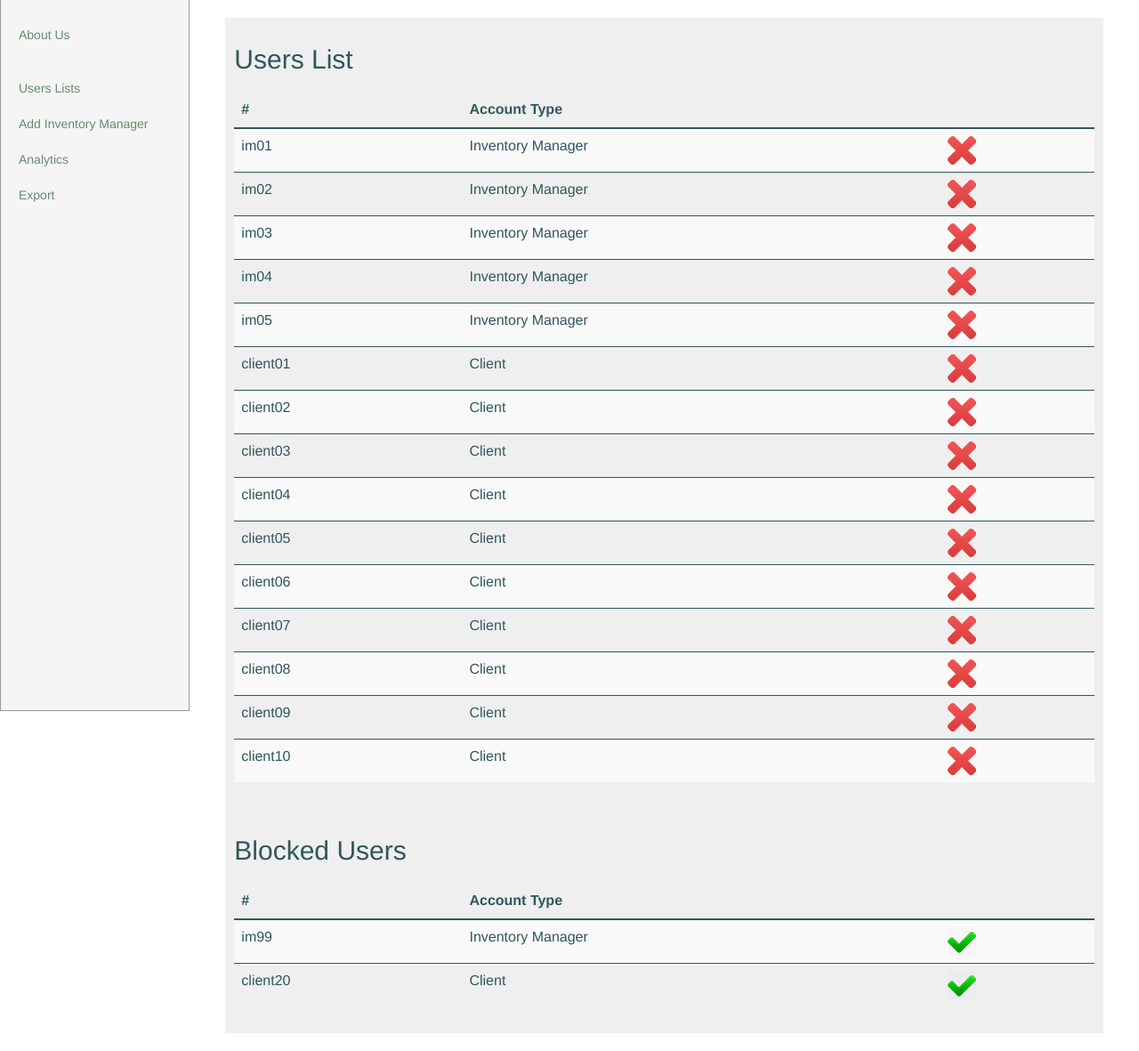
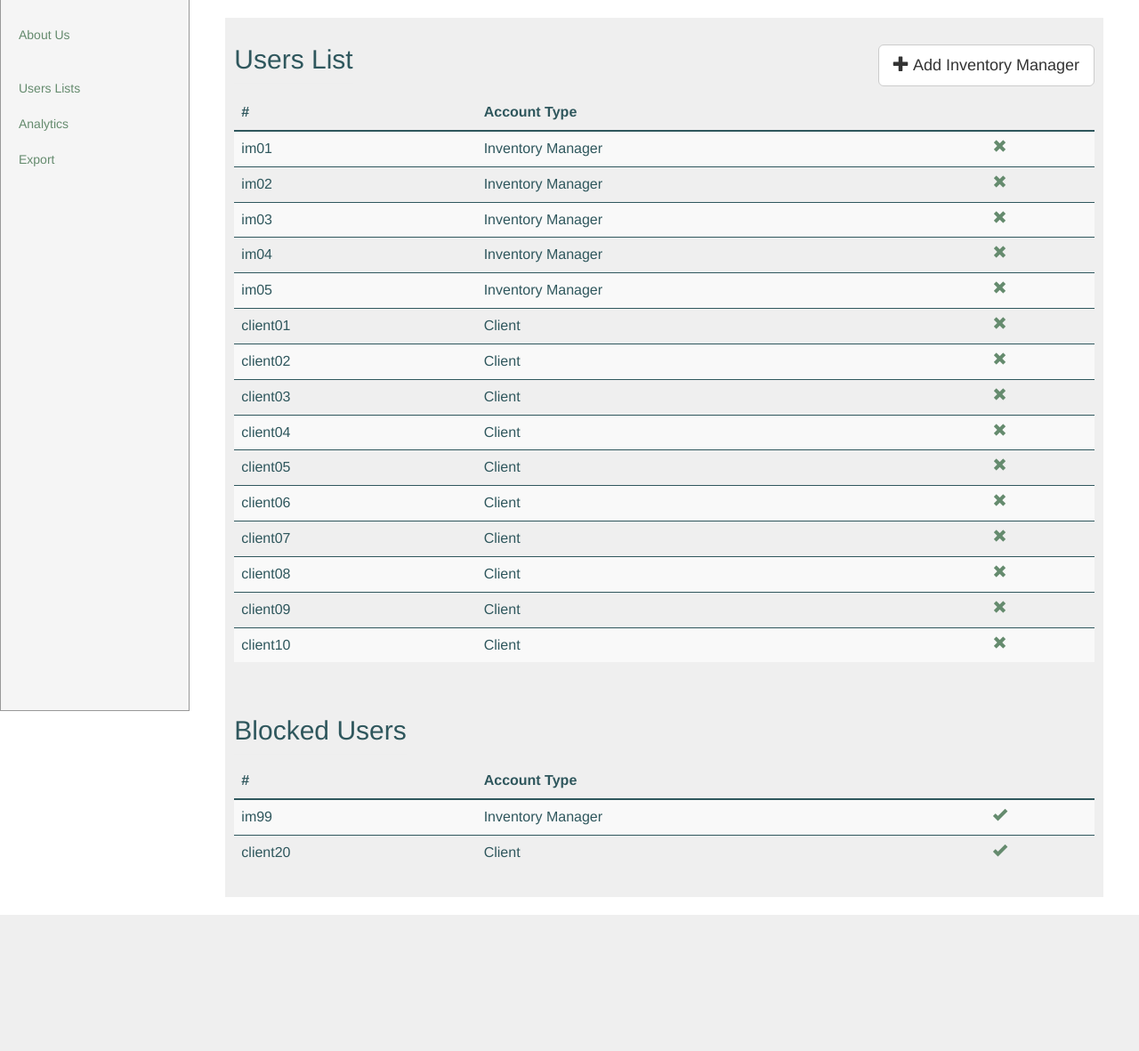
Before and after one commit to 444Duarte/LBAW, a PHP site: page /templates/admin_user_list.php in a window 1280 px wide. Shown: the part 50-1231 px from the top of the page at 89% size. After the commit the page ends 1078 px from the top, so only its background shows below. Run offline with PHP 8.4, Linux system fonts and the light colour scheme; some web fonts are replaced.

Commit message:
Updated user list page

```diff
--- a/templates/admin_user_list.php
+++ b/templates/admin_user_list.php
@@ -8,11 +8,14 @@
 	<div class="container-fluid">
     <div class="row">
       <?php include_once 'sidebar.html';?>
-
-
       <div class="col-sm-0 col-sm-offset-3 col-md-0 col-md-offset-2 main">
         <div class="generic-element">
-          <h2 class="sub-header">Users List</h2>
+          <div class="table-top-header">
+            <h2 class="sub-header">Users List</h2>
+            <button id="add-user-button" type="button" class="btn btn-default btn-lg" data-toggle="modal" data-target="#add-user-modal" data-whatever="@getbootstrap">
+              <span class="glyphicon glyphicon-plus" aria-hidden="true"></span> Add Inventory Manager
+            </button>
+          </div>
           <div class="table-responsive">
             <table class="table table-striped">
               <thead>
@@ -26,77 +29,77 @@
                 <tr>
                   <td>im01</td>
                   <td>Inventory Manager</td>
-                  <td><a href=""> <img class="delete_icon" src="res/delete-icon_32.png" alt="Block User" title="Block User"></a></td>
+                  <td><a href="" title="Block Account"><span class="glyphicon glyphicon-remove" aria-hidden="true"></span></a></td>
                 </tr>
                 <tr>
                   <td>im02</td>
                   <td>Inventory Manager</td>
-                  <td><a href=""> <img class="delete_icon" src="res/delete-icon_32.png" alt="Block User" title="Block User"></a></td>
+                  <td><a href="" title="Block Account"><span class="glyphicon glyphicon-remove" aria-hidden="true"></span></a></td>
                 </tr>
                 <tr>
                   <td>im03</td>
                   <td>Inventory Manager</td>
-                  <td><a href=""> <img class="delete_icon" src="res/delete-icon_32.png" alt="Block User" title="Block User"></a></td>
+                  <td><a href="" title="Block Account"><span class="glyphicon glyphicon-remove" aria-hidden="true"></span></a></td>
                 </tr>
                 <tr>
                   <td>im04</td>
                   <td>Inventory Manager</td>
-                  <td><a href=""> <img class="delete_icon" src="res/delete-icon_32.png" alt="Block User" title="Block User"></a></td>
+                  <td><a href="" title="Block Account"><span class="glyphicon glyphicon-remove" aria-hidden="true"></span></a></td>
                 </tr>
                 <tr>
                   <td>im05</td>
                   <td>Inventory Manager</td>
-                  <td><a href=""> <img class="delete_icon" src="res/delete-icon_32.png" alt="Block User" title="Block User"></a></td>
+                  <td><a href="" title="Block Account"><span class="glyphicon glyphicon-remove" aria-hidden="true"></span></a></td>
                 </tr>
                 <tr>
                   <td>client01</td>
                   <td>Client</td>
-                  <td><a href=""> <img class="delete_icon" src="res/delete-icon_32.png" alt="Block User" title="Block User"></a></td>
+                  <td><a href="" title="Block Account"><span class="glyphicon glyphicon-remove" aria-hidden="true"></span></a></td>
                 </tr>
                 <tr>
                   <td>client02</td>
                   <td>Client</td>
-                  <td><a href=""> <img class="delete_icon" src="res/delete-icon_32.png" alt="Block User" title="Block User"></a></td>
+                  <td><a href="" title="Block Account"><span class="glyphicon glyphicon-remove" aria-hidden="true"></span></a></td>
                 </tr>
                 <tr>
                   <td>client03</td>
                   <td>Client</td>
-                  <td><a href=""> <img class="delete_icon" src="res/delete-icon_32.png" alt="Block User" title="Block User"></a></td>
+                  <td><a href="" title="Block Account"><span class="glyphicon glyphicon-remove" aria-hidden="true"></span></a></td>
                 </tr>
                 <tr>
                   <td>client04</td>
                   <td>Client</td>
-                  <td><a href=""> <img class="delete_icon" src="res/delete-icon_32.png" alt="Block User" title="Block User"></a></td>
+                  <td><a href="" title="Block Account"><span class="glyphicon glyphicon-remove" aria-hidden="true"></span></a></td>
                 </tr>
                 <tr>
                   <td>client05</td>
                   <td>Client</td>
-                  <td><a href=""> <img class="delete_icon" src="res/delete-icon_32.png" alt="Block User" title="Block User"></a></td>
+                  <td><a href="" title="Block Account"><span class="glyphicon glyphicon-remove" aria-hidden="true"></span></a></td>
                 </tr>
                 <tr>
                   <td>client06</td>
                   <td>Client</td>
-                  <td><a href=""> <img class="delete_icon" src="res/delete-icon_32.png" alt="Block User" title="Block User"></a></td>
+                  <td><a href="" title="Block Account"><span class="glyphicon glyphicon-remove" aria-hidden="true"></span></a></td>
                 </tr>
                 <tr>
                   <td>client07</td>
                   <td>Client</td>
-                  <td><a href=""> <img class="delete_icon" src="res/delete-icon_32.png" alt="Block User" title="Block User"></a></td>
+                  <td><a href="" title="Block Account"><span class="glyphicon glyphicon-remove" aria-hidden="true"></span></a></td>
                 </tr>
                 <tr>
                   <td>client08</td>
                   <td>Client</td>
-                  <td><a href=""> <img class="delete_icon" src="res/delete-icon_32.png" alt="Block User" title="Block User"></a></td>
+                  <td><a href="" title="Block Account"><span class="glyphicon glyphicon-remove" aria-hidden="true"></span></a></td>
                 </tr>
                 <tr>
                   <td>client09</td>
                   <td>Client</td>
-                  <td><a href=""> <img class="delete_icon" src="res/delete-icon_32.png" alt="Block User" title="Block User"></a></td>
+                  <td><a href="" title="Block Account"><span class="glyphicon glyphicon-remove" aria-hidden="true"></span></a></td>
                 </tr>
                 <tr>
                   <td>client10</td>
                   <td>Client</td>
-                  <td><a href=""> <img class="delete_icon" src="res/delete-icon_32.png" alt="Block User" title="Block User"></a></td>
+                  <td><a href="" title="Block Account"><span class="glyphicon glyphicon-remove" aria-hidden="true"></span></a></td>
                 </tr>
               </tbody>
             </table>
@@ -118,25 +121,45 @@
                 <tr>
                   <td>im99</td>
                   <td>Inventory Manager</td>
-                  <td><a href=""> <img class="accept_icon" src="res/accept_icon_32.png" alt="Revive User Account" title="Revive User Account"></a></td>
-                </tr>
+                  <td><a href="" title="Revive Account"><span class="glyphicon glyphicon-ok" aria-hidden="true"></span></a></td>                </tr>
                 <tr>
                   <td>client20</td>
                   <td>Client</td>
-                  <td><a href=""> <img class="accept_icon" src="res/accept_icon_32.png" alt="Revive User Account" title="Revive User Account"></a></td>
+                  <td><a href="" title="Revive Account"><span class="glyphicon glyphicon-ok" aria-hidden="true"></span></a></td>                </tr>
                 </tr>
               </tbody>
             </table>
           </div>
         </div>
+      </div>
+      <div id="add-user-modal" class="modal fade" tabindex="-1" role="dialog">
+        <div class="modal-dialog" role="document">
+          <div class="modal-content">
+            <div class="modal-header">
+              <button type="button" class="close" data-dismiss="modal" aria-label="Close"><span aria-hidden="true">&times;</span></button>
+              <h4 class="modal-title">Add Inventory Manager</h4>
+            </div>
+            <div class="modal-body">
+              <form id="add-user-form" action="" method="post">
+                <p>Email:</p>
+                <input type="email" name="email" required>
+              </form>
+            </div>
+            <div class="modal-footer">
+              <button type="button" class="btn btn-default" data-dismiss="modal">Close</button>
+              <button type="button" id="submit_form_button" class="btn btn-primary">Send registration email</button>
+            </div>
+          </div><!-- /.modal-content -->
+        </div><!-- /.modal-dialog -->
+      </div><!-- /.modal -->
 
-      </div>
       </div>
     </div>
   </div>
 
 <script src="../lib/jquery-1.12.1.min.js"></script>
 <script src="../lib/bootstrap-3.3.6-dist/js/bootstrap.min.js"></script>
+<script src="js/admin_user_list.js"></script>
 <script type="text/javascript">
   $(".username").html('admin<span class="caret"></span>');
   $("#loginButton").hide();
--- a/templates/css/admin_user_list.css
+++ b/templates/css/admin_user_list.css
@@ -0,0 +1,22 @@
+#add-user-button{
+	margin-bottom: 10px;
+}
+#add-user-form input[name="email"]{
+	width: 100%;
+}
+
+@media (min-width: 768px) {
+  h2.sub-header{
+		display: inline-block;
+	}
+	.table-top-header{
+		display: inline-block;
+		width: 100%;
+	}
+
+	#add-user-button{
+		float: right;
+		margin-top: 20px;
+		margin-bottom: 10px;
+	}
+}
--- /dev/null
+++ b/templates/js/admin_user_list.js
@@ -0,0 +1,14 @@
+$(document).ready(function(){
+	$('#add-user-modal').on('shown.bs.modal', function () {
+	  $(this).find('input[name="email"]').focus();
+	});
+
+	$('#add-user-modal').on('hidden.bs.modal', function () {
+	  $(this).find('#add-user-form')[0].reset();
+	});
+
+	var form = $('#add-user-form');
+	$('#submit_form_button').click(function(){
+		form.submit();
+	});
+});
--- a/templates/sidebar.html
+++ b/templates/sidebar.html
@@ -5,7 +5,6 @@
   </ul>
   <ul class="nav nav-sidebar">
   	<li><a href="admin_user_list.php">Users Lists</a> </li>
-    <li><a href="add_inv_manager.php">Add Inventory Manager</a></li>
     <li><a href="#">Analytics</a></li>
     <li><a href="#">Export</a></li>
   </ul>
```
Also changed, not shown: templates/add_inv_manager.php (deleted, +0 -31 lines), templates/res/accept_icon_32.png (deleted), templates/res/accept_icon_512.png (deleted), templates/res/delete-icon_32.png (deleted), templates/res/delete-icon_512.png (deleted).
